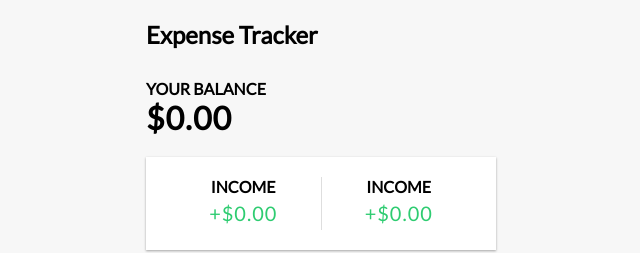
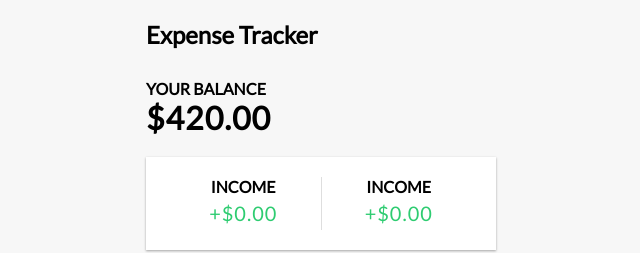
Before and after one commit to blairvansant/iLedger, a React (Create React App) app: page / in a window 1280 px wide. Shown: the top 253 px of the page, without its empty margins (319-959 px from the left). Built offline with nearby package versions, Linux system fonts and the light colour scheme; the HTML template or start-up script is replaced by a standard one.

Commit message:
Import globalContext/useContext into balance for displaying 'total'

```diff
--- a/src/components/Balance.js
+++ b/src/components/Balance.js
@@ -1,10 +1,17 @@
-import React from 'react';
+import React, { useContext } from 'react';
+import { GlobalContext } from '../context/GlobalState';
 
 export const Balance = () => {
+
+  const { transactions } = useContext(GlobalContext);
+
+  const amounts = transactions.map(transaction => transaction.amount);
+
+  const total = amounts.reduce((acc, item) => (acc += item), 0).toFixed(2);
   return (
   <div>
     <h4>Your Balance</h4>
-    <h1>$0.00</h1>
+    <h1>${total}</h1>
   </div>
   )
 };
```
